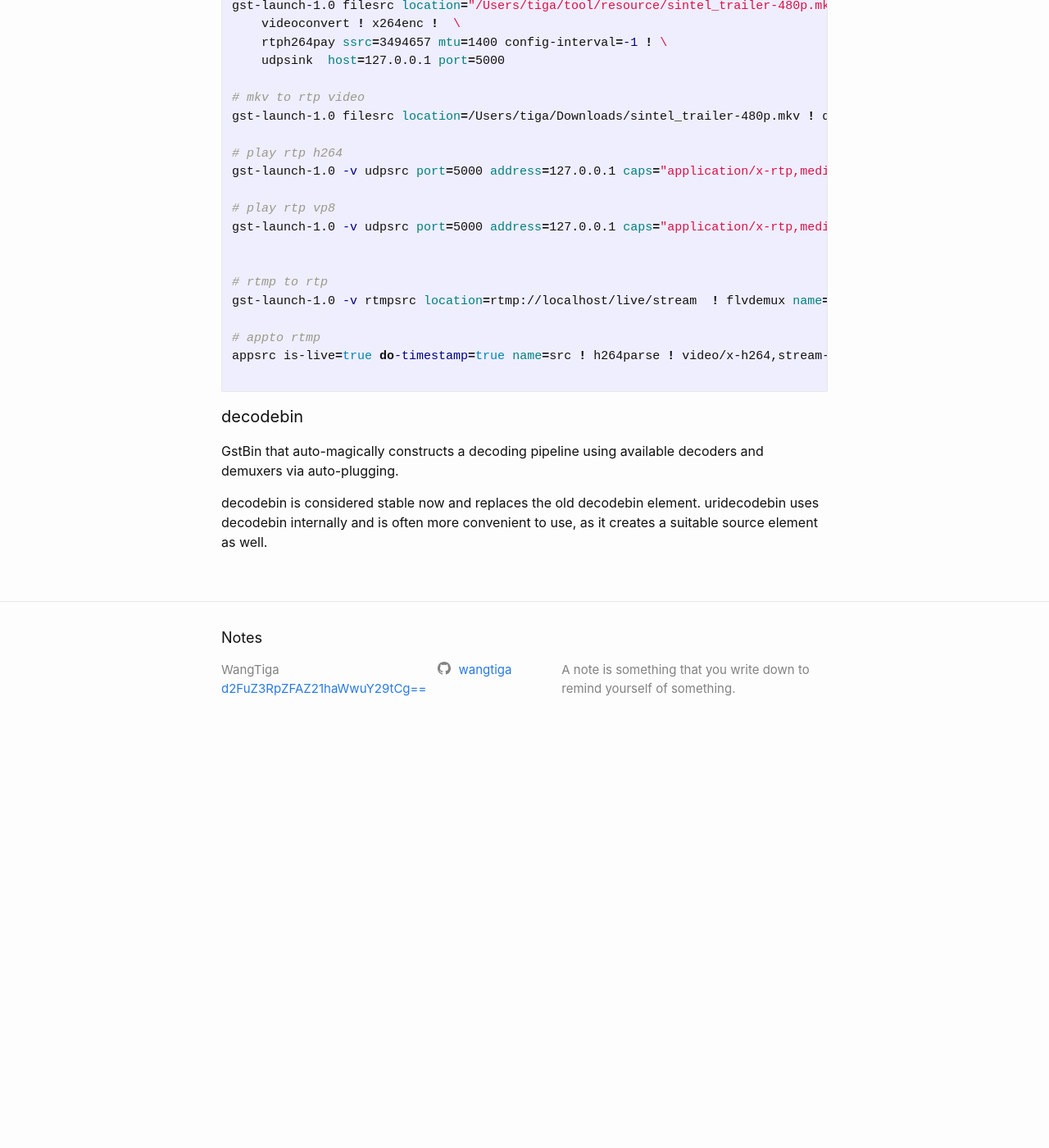
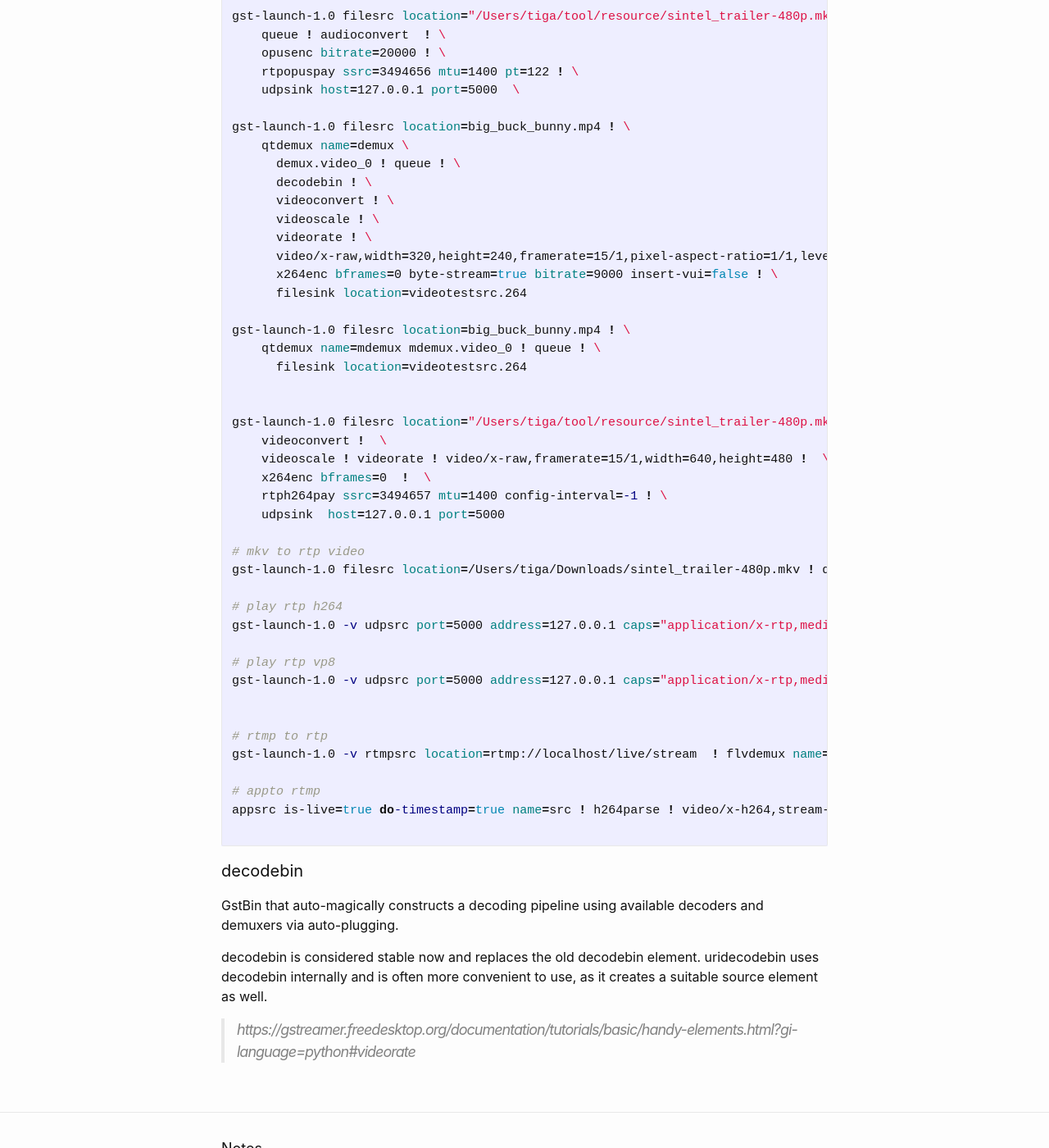
Before and after one commit to wangtiga/wangtiga.github.io, a Jekyll site: the page built from _previews/ffmpeg_tool.md, in a window 1280 px wide and 1400 px high, scrolled down 10482 px. Shown: the whole window at 82% size. Built offline with Jekyll 4.4.1, drawn with Linux system fonts in a browser that asks for light colours; before the commit the page ends 11393 px from its top, so only the background shows below that; some of the changed text lies outside the part shown.

Commit message:
update gstreamer ffmpeg

````diff
--- a/_previews/ffmpeg_tool.md
+++ b/_previews/ffmpeg_tool.md
@@ -74,11 +74,17 @@ ffmpeg -i input output
 
 And you’re done. For example, you could convert an MP3 into a WAV file, or an MKV video into MP4 (but don’t do that just yet, please). You could also just extract audio from a video file.
 
+用以下命令把 MP3 转换成 WAV 文件。
+
 ```
 ffmpeg -i audio.mp3 audio.wav
 ```
 
 FFmpeg will guess which codecs you want to use depending on the format specifier (e.g. “.wav” container obviously needs a WAV codec inside, and MKV video will use x264 video and AC3 audio). But that’s not always what we want. Let’s say you have an MP4 container – which video codec should it include? There are a couple of possible answers. So, we’re better off specifying these codecs ourselves, since some codecs are better than others or have particularities that you might need.
+
+FFmpeg 会根据文件后缀推测编码类型。（比如 ".wav" container 显然会使用 WAV codec， MKV container 一般用 x264 的 video codec 和 AC3 的 audio codec 。）
+但不总是这么简单。
+如果是 MP4 container ，应该用什么 video codec 呢？
 
 ## Specifying Video and Audio codecs
 
@@ -371,7 +377,8 @@ gst-launch-1.0 audiotestsrc ! \
 
 # mkv to rtp(video h264 vp8 audio pcmu)
 gst-launch-1.0 filesrc location="/Users/tiga/tool/resource/sintel_trailer-480p.mkv"  ! decodebin ! \
-    videoscale ! video/x-raw, width=320, height=240 ! queue ! \
+    videoscale ! video/x-raw, width=320, height=240 ! \
+    queue ! \
     vp8enc error-resilient=partitions keyframe-max-dist=10 auto-alt-ref=true cpu-used=5 deadline=1 ! \
     rtpvp8pay ssrc=3494657 mtu=1400 ! \
     udpsink  host=127.0.0.1 port=5000
@@ -382,8 +389,26 @@ gst-launch-1.0 filesrc location="/Users/tiga/tool/resource/sintel_trailer-480p.m
     rtpopuspay ssrc=3494656 mtu=1400 pt=122 ! \
     udpsink host=127.0.0.1 port=5000  \
 
+gst-launch-1.0 filesrc location=big_buck_bunny.mp4 ! \
+    qtdemux name=demux \
+      demux.video_0 ! queue ! \
+      decodebin ! \
+      videoconvert ! \
+      videoscale ! \
+      videorate ! \
+      video/x-raw,width=320,height=240,framerate=15/1,pixel-aspect-ratio=1/1,level=1.2 ! \
+      x264enc bframes=0 byte-stream=true bitrate=9000 insert-vui=false ! \
+      filesink location=videotestsrc.264
+
+gst-launch-1.0 filesrc location=big_buck_bunny.mp4 ! \
+    qtdemux name=mdemux mdemux.video_0 ! queue ! \
+      filesink location=videotestsrc.264
+
+
 gst-launch-1.0 filesrc location="/Users/tiga/tool/resource/sintel_trailer-480p.mkv"  ! decodebin ! \
-    videoconvert ! x264enc !  \
+    videoconvert !  \
+    videoscale ! videorate ! video/x-raw,framerate=15/1,width=640,height=480 !  \
+    x264enc bframes=0  !  \
     rtph264pay ssrc=3494657 mtu=1400 config-interval=-1 ! \
     udpsink  host=127.0.0.1 port=5000
 
@@ -410,3 +435,5 @@ appsrc is-live=true do-timestamp=true name=src ! h264parse ! video/x-h264,stream
 GstBin that auto-magically constructs a decoding pipeline using available decoders and demuxers via auto-plugging.
 
 decodebin is considered stable now and replaces the old decodebin element. uridecodebin uses decodebin internally and is often more convenient to use, as it creates a suitable source element as well.
+
+> https://gstreamer.freedesktop.org/documentation/tutorials/basic/handy-elements.html?gi-language=python#videorate
````
Also changed, not shown: _posts/2020-01-01-gstream_basic_tutorial07_multithreading_and_pad_availability.md (+1 -1 lines), _posts/2020-01-01-gstream_basic_tutorial10_gstreamer_tools.md (+6 -5 lines), _previews/webrtc_faq.md (+17 -1 lines).
